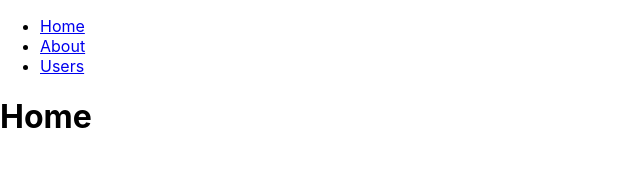
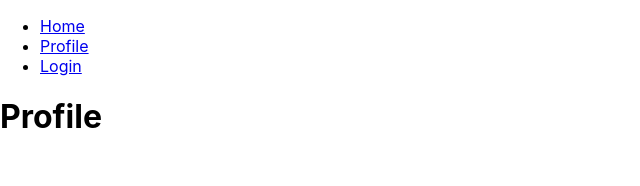
Before and after one commit to julien-devatom/findtune.com, a React (Create React App) app: page /profile in a window 1280 px wide. Shown: the top 186 px of the page, without its empty margins (0-640 px from the left). Built offline with nearby package versions, Linux system fonts and the light colour scheme.

Commit message:
routing setup

```diff
--- a/src/App.js
+++ b/src/App.js
@@ -3,38 +3,28 @@ import React from "react";
 import {
   BrowserRouter as Router,
   Switch,
-  Route,
-  Link
+  Route
 } from "react-router-dom";
 import './App.css';
 import {Home} from './pages/Home'
+import {Navbar} from "./components/Navbar";
+import {Profile} from "./pages/Profile";
+import {Login} from "./pages/Login";
 
 function App() {
   return (
       <Router>
         <div>
-          <nav>
-            <ul>
-              <li>
-                <Link to="/">Home</Link>
-              </li>
-              <li>
-                <Link to="/about">About</Link>
-              </li>
-              <li>
-                <Link to="/users">Users</Link>
-              </li>
-            </ul>
-          </nav>
+          <Navbar />
 
           {/* A <Switch> looks through its children <Route>s and
             renders the first one that matches the current URL. */}
           <Switch>
-            <Route path="/about">
-              <Home />
+            <Route path="/profile">
+              <Profile />
             </Route>
-            <Route path="/users">
-              <Home />
+            <Route path="/login">
+              <Login />
             </Route>
             <Route path="/">
               <Home />
--- /dev/null
+++ b/src/components/Navbar.js
@@ -0,0 +1,19 @@
+import {Link} from "react-router-dom";
+
+export const Navbar = () => {
+    return(
+        <nav>
+            <ul>
+                <li>
+                    <Link to="/">Home</Link>
+                </li>
+                <li>
+                    <Link to="/profile">Profile</Link>
+                </li>
+                <li>
+                    <Link to="/login">Login</Link>
+                </li>
+            </ul>
+        </nav>
+    )
+}
--- /dev/null
+++ b/src/pages/Login.js
@@ -0,0 +1,7 @@
+export const Login = () => {
+    return(
+        <div>
+            <h1>Login</h1>
+        </div>
+    )
+}
--- /dev/null
+++ b/src/pages/Profile.js
@@ -0,0 +1,7 @@
+export const Profile = () => {
+    return(
+        <div>
+            <h1>Profile</h1>
+        </div>
+    )
+}
```
Also changed, not shown: src/pages/Register.js (added, +7 -0 lines), src/components/form/LoginType.js (added), src/components/form/RegisterType.js (added), 1 other file (tests, documents, lock files or other folders).
